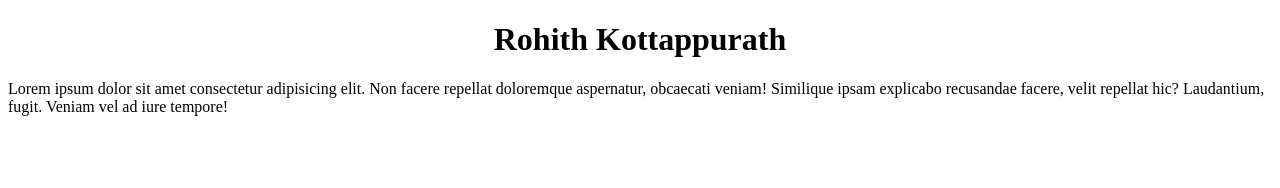
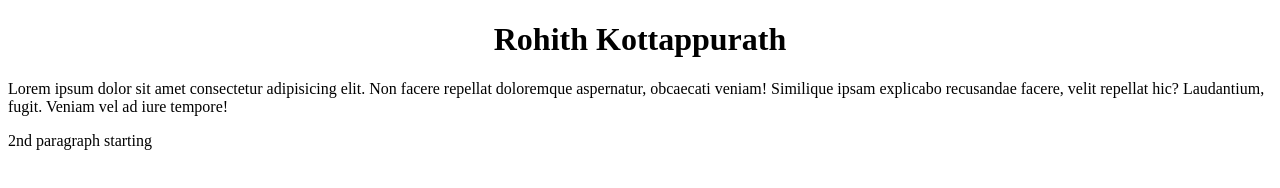
Before and after one commit to rohithk-1/gitTest, a plain HTML site: page index.html in a window 1280 px wide. Drawn offline with Linux system fonts and the light colour scheme.

Commit message:
2nd para

```diff
--- a/index.html
+++ b/index.html
@@ -8,5 +8,6 @@
 <body>
     <center><h1>Rohith Kottappurath</h1></center>
     <p>Lorem ipsum dolor sit amet consectetur adipisicing elit. Non facere repellat doloremque aspernatur, obcaecati veniam! Similique ipsam explicabo recusandae facere, velit repellat hic? Laudantium, fugit. Veniam vel ad iure tempore!</p>
+    <p>2nd paragraph starting </p>
 </body>
 </html>
```
